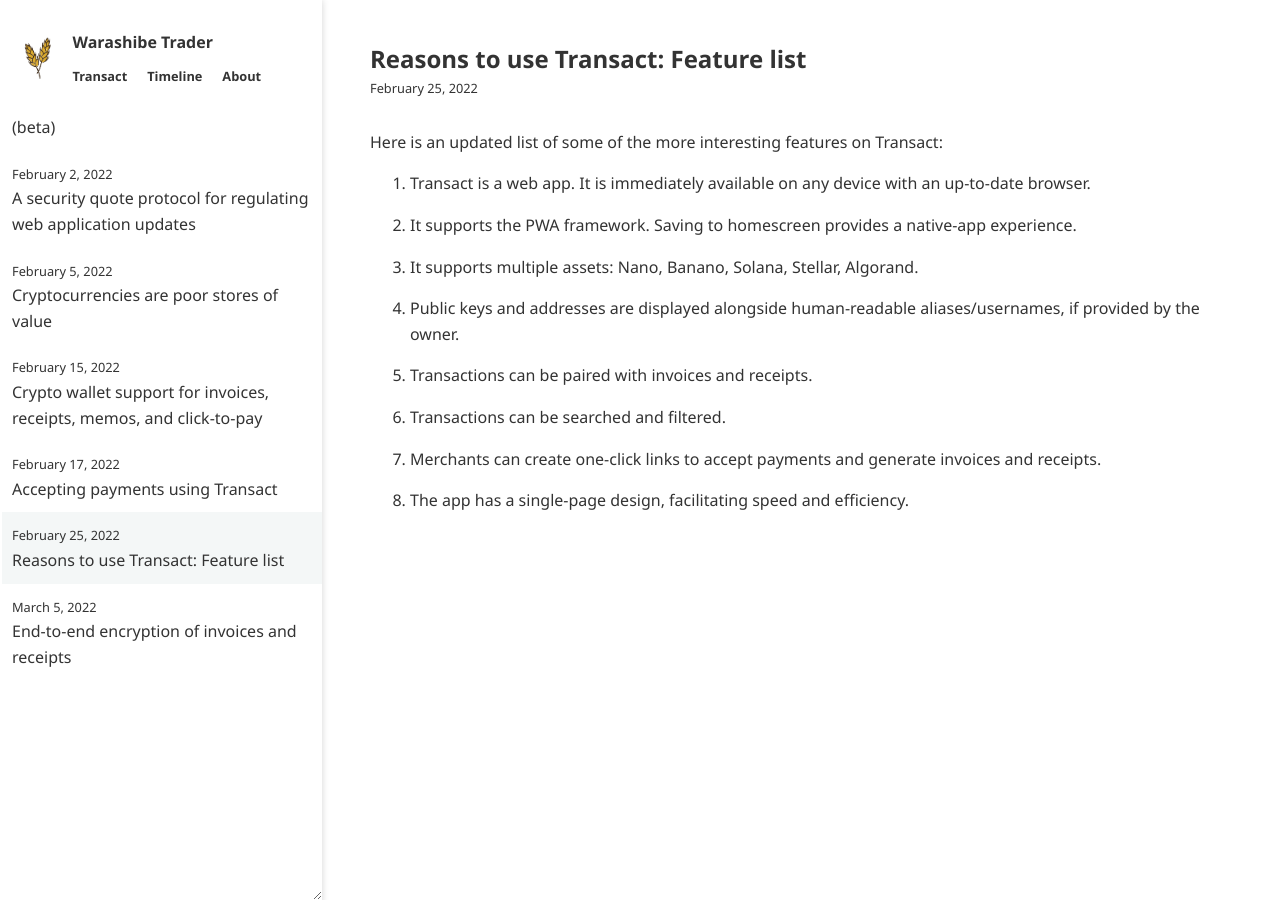
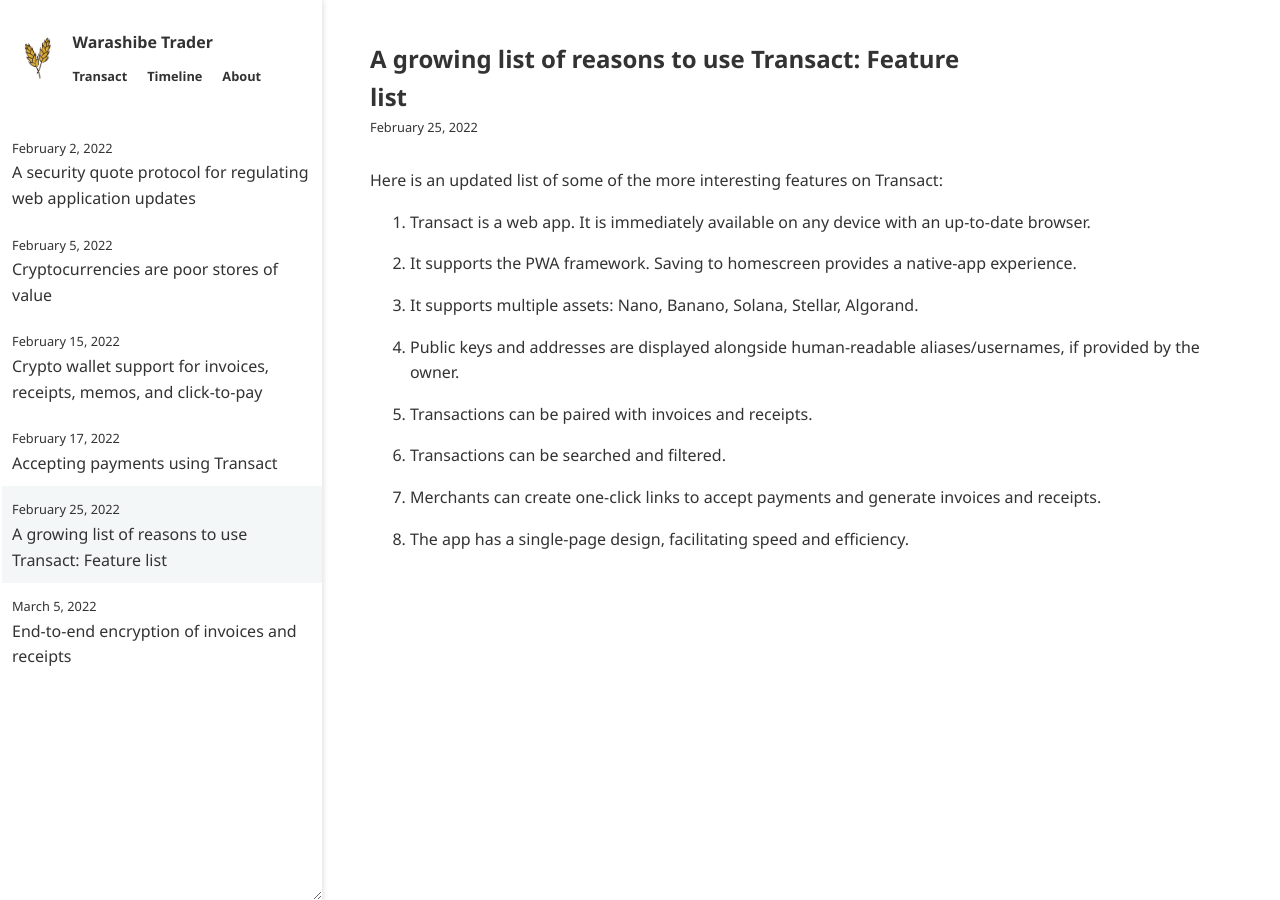
Before and after one commit to warashibetrader/warashibetrader.github.io, a Jekyll site: the page built from _posts/2022-02-25-feature-list.md, in a window 1280 px wide. Built offline with Jekyll 4.4.1, drawn with Linux system fonts in a browser that asks for light colours.

Commit message:
Update 2022-02-25-feature-list.md

```diff
--- a/_posts/2022-02-25-feature-list.md
+++ b/_posts/2022-02-25-feature-list.md
@@ -1,5 +1,5 @@
 ---
-title: "Reasons to use Transact: Feature list"
+title: "A growing list of reasons to use Transact: Feature list"
 ---
 
 Here is an updated list of some of the more interesting features on Transact:
```
